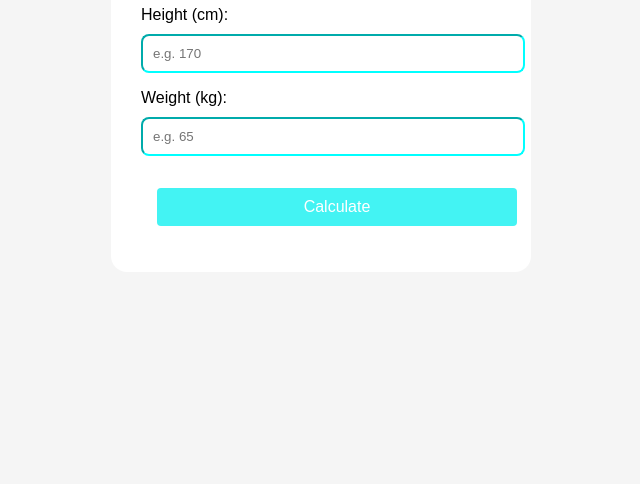
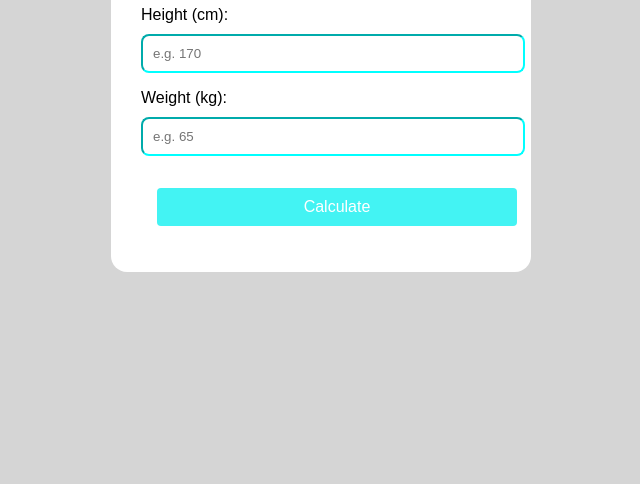
Before and after one commit to Allanxd0621/DIli-Illegal-website, a plain HTML site: page index.html in a window 1280 px wide. Shown: the part 316-800 px from the top of the page, without its empty margins (319-959 px from the left). Drawn offline with Linux system fonts and the light colour scheme.

Commit message:
Update index.html

```diff
--- a/index.html
+++ b/index.html
@@ -10,7 +10,7 @@
   <style>
     body{
     font-family: Arial, Helvetica, sans-serif;
-    background: whitesmoke;
+    background: rgb(213, 213, 213);
     display: flex;
     justify-content: center;
     align-items: center;
```
